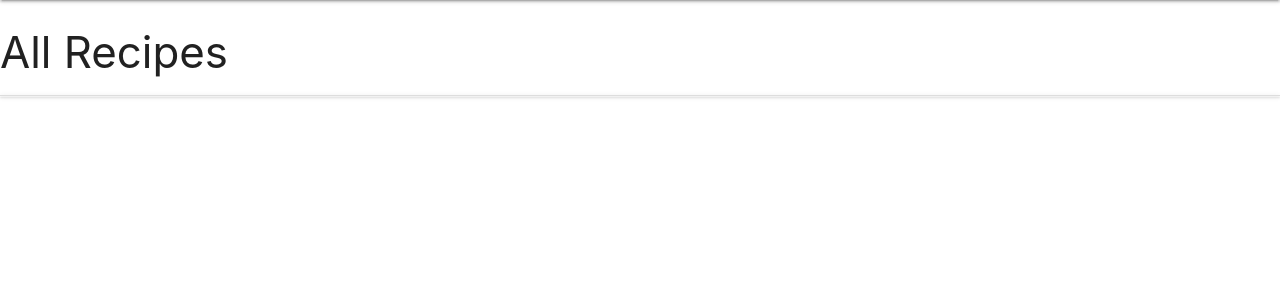
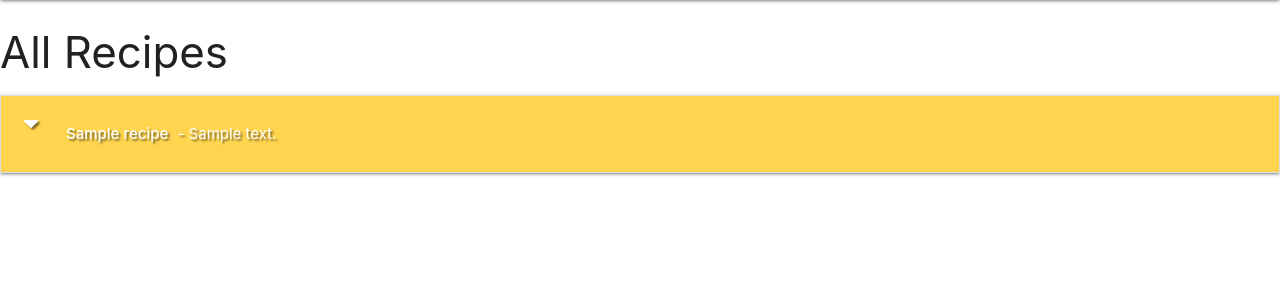
Before and after one commit to AnnaRaman/MS3, a Flask app: page / in a window 1280 px wide. Shown: the part 64-364 px from the top of the page. Run offline with Flask 2, Linux system fonts and the light colour scheme; a database or web service that is not in the repository returns one stand-in record (values such as "Sample title"); some libraries are stand-ins or nearby versions.

Commit message:
chnaged recipes to recipe in line 14 app.py to allow the data to render

```diff
--- a/app.py
+++ b/app.py
@@ -21,7 +21,7 @@ mongo = PyMongo(app)
 @app.route("/get_recipe")
 def get_recipe():
     recipe = list(mongo.db.recipe.find())
-    return render_template("recipes.html", recipe=recipe)
+    return render_template("recipes.html", recipes=recipe)
 
 
 @app.route("/add_recipe", methods=["GET", "POST"])
--- a/templates/base.html
+++ b/templates/base.html
@@ -3,9 +3,10 @@
 <head>
     <meta charset="UTF-8">
     <meta name="viewport" content="width=device-width, initial-scale=1.0">
-    <link rel="stylesheet" href="https://cdnjs.cloudflare.com/ajax/libs/font-awesome/5.15.1/css/all.min.css" integrity="sha512-+4zCK9k+qNFUR5X+cKL9EIR+ZOhtIloNl9GIKS57V1MyNsYpYcUrUeQc9vNfzsWfV28IaLL3i96P9sdNyeRssA==" crossorigin="anonymous" />
+    <link rel="stylesheet" href="https://cdnjs.cloudflare.com/ajax/libs/font-awesome/5.13.1/css/all.min.css"
+        integrity="sha512-xA6Hp6oezhjd6LiLZynuukm80f8BoZ3OpcEYaqKoCV3HKQDrYjDE1Gu8ocxgxoXmwmSzM4iqPvCsOkQNiu41GA==" crossorigin="anonymous" type="text/css">
     <link rel="stylesheet" href="https://cdnjs.cloudflare.com/ajax/libs/materialize/1.0.0/css/materialize.min.css" type="text/css">
-    <link rel="stylesheet" href="{{ url_for('static', filename='css/style.css') }}">
+    <link rel="stylesheet" href="{{ url_for('static', filename='css/style.css') }}" type="text/css">
     {% block styles %}
     {% endblock %}
     <title>Recipes</title>
@@ -15,10 +16,10 @@
     <!--nav bar----------->
           <nav class="nav-extended text-shadow amber lighten-2">
           <div class="nav-wrapper">
-            <a href="{{ url_for('get_recipes') }}" class="brand-logo">Recipes</a>
+            <a href="{{ url_for('get_recipe') }}" class="brand-logo">Recipes</a>
             <a href="#" data-target="mobile-demo" class="sidenav-trigger"><i class="fas fa-bars"></i></a>
             <ul class="right hide-on-med-and-down">
-                <li><a href="{{ url_for('get_recipes') }}">Home</a></li>
+                <li><a href="{{ url_for('get_recipe') }}">Home</a></li>
                 <li><a href="#">My Recipes</a></li>
                  <li><a href="#">Log in</a></li>
             </ul>
@@ -27,7 +28,7 @@
     <!-- mobile side nav-------->
   <ul class="sidenav" id="mobile-demo">
         <li><h4 class="center-align amber-lighten-text text-lighten-2">Recipes</h4></li>
-        <li><a href="{{ url_for('get_recipes') }}">Home</a></li>
+        <li><a href="{{ url_for('get_recipe') }}">Home</a></li>
         <li><a href="#">My Recipes</a></li>
         <li><a href="#">Log in</a></li>
   </ul>
--- a/templates/recipes.html
+++ b/templates/recipes.html
@@ -10,8 +10,8 @@
         <div class="col s3">
             <i class="fas fa-caret-down"></i>
             {% if session.user|lower == recipe.created_by|lower %}
-            <a href="{{ url_for('edit_recipe', recipe_id=recipe._id) }}"class="waves-effect waves-light btn-small amber lighten-2">Edit</a>
-            <a href="{{ url_for('delete_recipe', recipe_id=recip.e_id) }}" class="waves-effect waves-light btn-small amber">Delete</a>
+            <a href="{{ url_for('edit_recipe', recipe_id=recipe._id) }}"class="waves-effect waves-light btn-small amber lighten-2"> Edit</a>
+            <a href="{{ url_for('delete_recipe', recipe_id=recipe._id) }}" class="waves-effect waves-light btn-small amber">Delete</a>
             {% endif %}
         </div>
         <div class="col s9"><strong>{{ recipe.name }}</strong> - {{ recipe.cuisine }}
```
